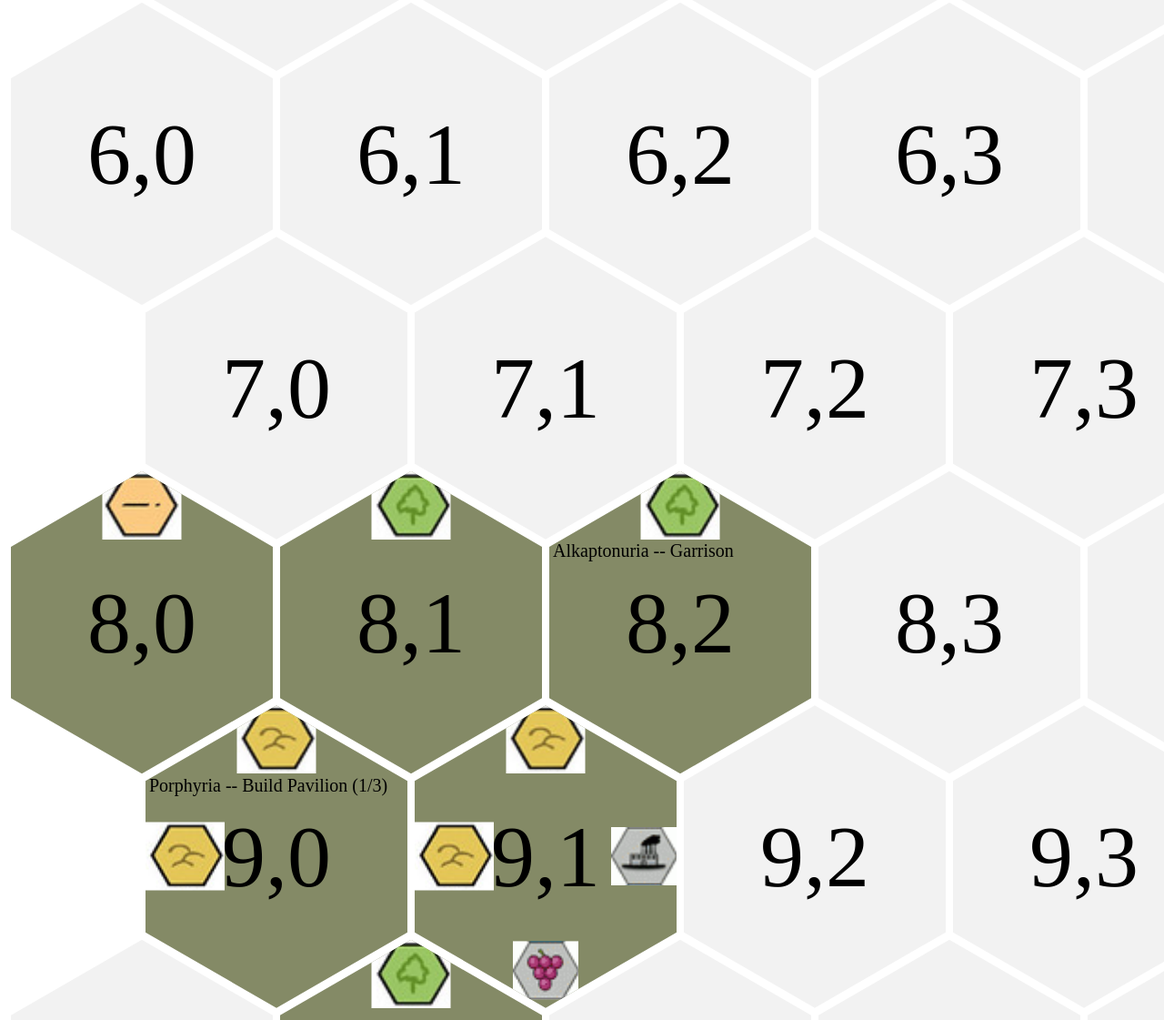
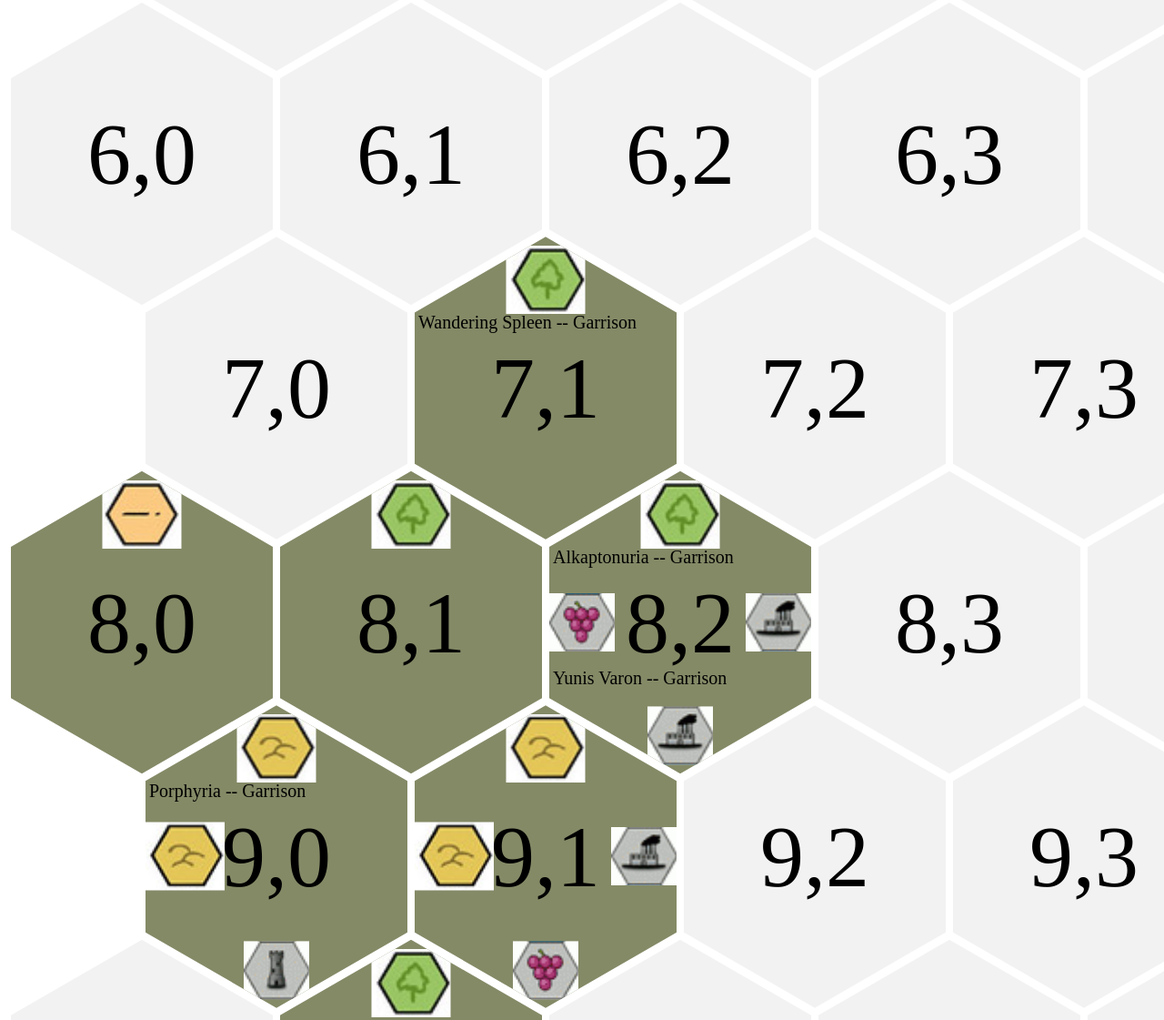
Before and after one commit to masternone/WH40K_Map_Campaign, a website built with webpack: page map/map.html in a window 1280 px wide. Shown: the part 1554-2675 px from the top of the page at 91% size. Built offline with nearby package versions, Linux system fonts and the light colour scheme.

Commit message:
jayson-rittersdorf 2022/04/09

```diff
--- a/map/data.ts
+++ b/map/data.ts
@@ -33,6 +33,7 @@ export const topographyData: HexData = {
     [4, 3],
     [4, 4],
     [5, f],
+    [7, 1],
     [8, 1],
     [8, 2],
     [a, 1],
@@ -70,6 +71,7 @@ export const topographyData: HexData = {
 export const enhancements: HexData = {
   cultivation: [
     [2, 8],
+    [8, 2],
     [9, 1],
     [c, 4],
     [e, 1],
@@ -77,6 +79,7 @@ export const enhancements: HexData = {
   'command-pavilion': [
     [2, 2],
     [7, b],
+    [9, 0],
   ],
   factory: [
     [1, 2],
@@ -85,6 +88,8 @@ export const enhancements: HexData = {
     [3, 3],
     [4, 4],
     [7, a],
+    [8, 2],
+    [8, 2],
     [9, 1],
     [9, f],
     [a, f],
@@ -117,6 +122,7 @@ export const ownership: HexData = {
     [4, 5],
   ],
   'jayson-rittersdorf': [
+    [7, 1],
     [8, 0],
     [8, 1],
     [8, 2],
@@ -188,8 +194,10 @@ export const orderOfBattles: HexData = {
     [5, f, 'War band Two -- Garrison'],
   ],
   'jayson-rittersdorf': [
-    [9, 0, 'Porphyria -- Build Pavilion (1/3)'],
+    [9, 0, 'Porphyria -- Garrison'],
     [8, 2, 'Alkaptonuria -- Garrison'],
+    [8, 2, 'Yunis Varon -- Garrison'],
+    [7, 1, 'Wandering Spleen -- Garrison'],
   ],
   'rob-mountney': [
     [f, d, 'Two -- Garrison'],
--- a/map/map.css
+++ b/map/map.css
@@ -38,9 +38,8 @@
 }
 
 .row .hexagon.order-of-battle .order-of-battle {
-  content: attr(data-order-of-battle);
     position: absolute;
-  top: 23%;
+    top: 25%;
     left: 50%;
     transform: translateX(-50%);
     width: var(--s);
@@ -125,6 +124,7 @@
     left: 50%;
     transform: translateX(-50%);
 }
+
 .row .hexagon.enhancements > .enhancements {
     background-image: url(/background/image_set_2.gif);
     background-repeat: no-repeat;
@@ -136,7 +136,7 @@
 
 /*top*/
 .row .hexagon.topography .topography {
-  top: 0;
+    top: 10px;
     left: 50%;
     transform: translateX(-50%);
 }
@@ -160,24 +160,9 @@
 
 /*right*/
 .row .hexagon.topography .topography + .topography + .topography + .topography,
-.row
-  .hexagon.topography
-  .topography
-  + .topography
-  + .topography
-  + .enhancements,
-.row
-  .hexagon.topography
-  .topography
-  + .topography
-  + .enhancements
-  + .enhancements,
-.row
-  .hexagon.topography
-  .topography
-  + .enhancements
-  + .enhancements
-  + .enhancements {
+.row .hexagon.topography .topography + .topography + .topography + .enhancements,
+.row .hexagon.topography .topography + .topography + .enhancements + .enhancements,
+.row .hexagon.topography .topography + .enhancements + .enhancements + .enhancements {
     top: 50%;
     left: 100%;
     transform: translate(-100%, -50%);
@@ -221,9 +206,11 @@
 .row .hexagon.enhancements > .cultivation {
     background-position: 82.2% 96.4%;
 }
+
 .row .hexagon.enhancements > .command-pavilion {
     background-position: 82.2% 75.1%;
 }
+
 .row .hexagon.enhancements > .factory {
     background-position: 58% 61%;
 }
```
Lines whose indentation alone changed are shown as unchanged.
